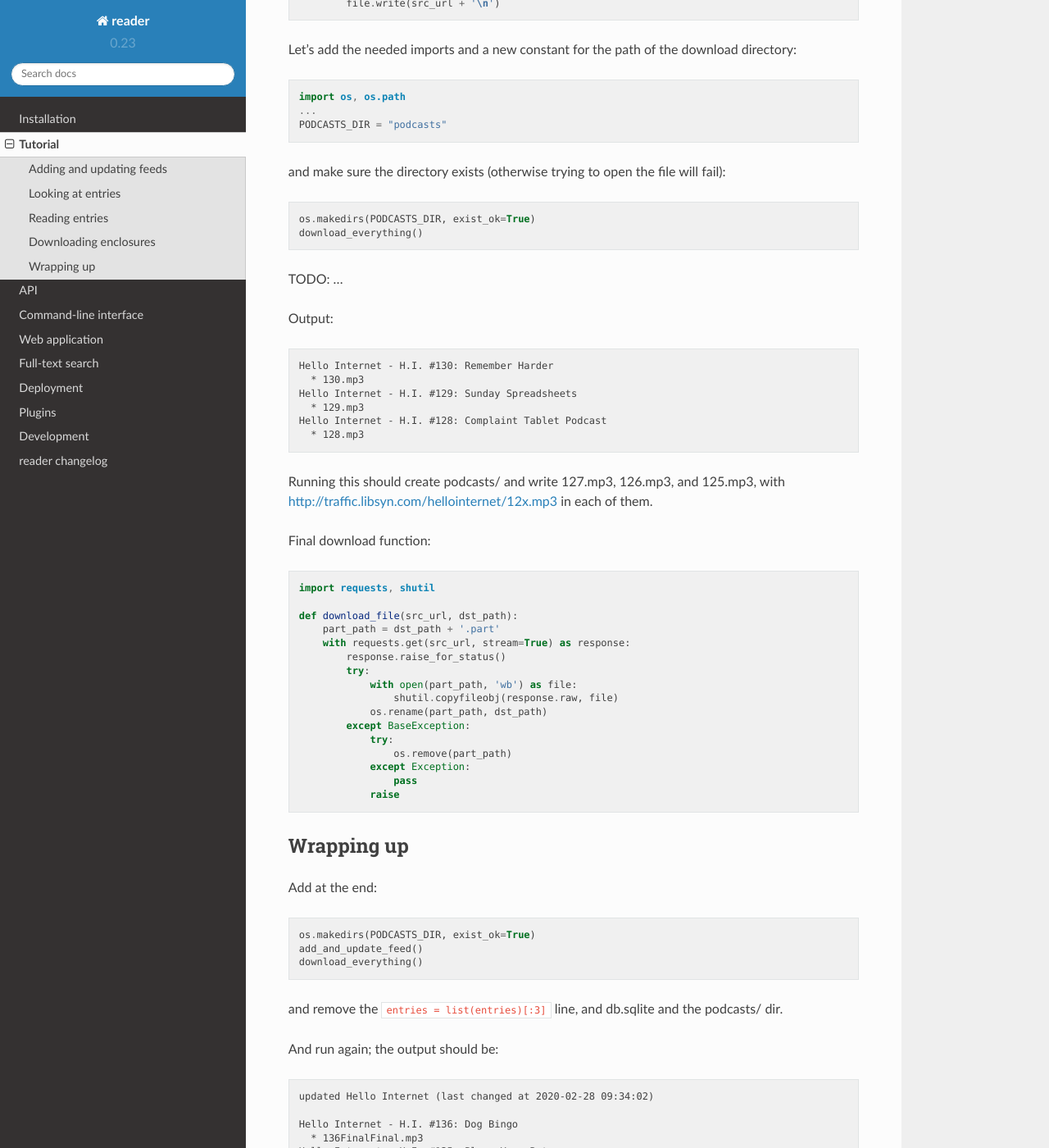
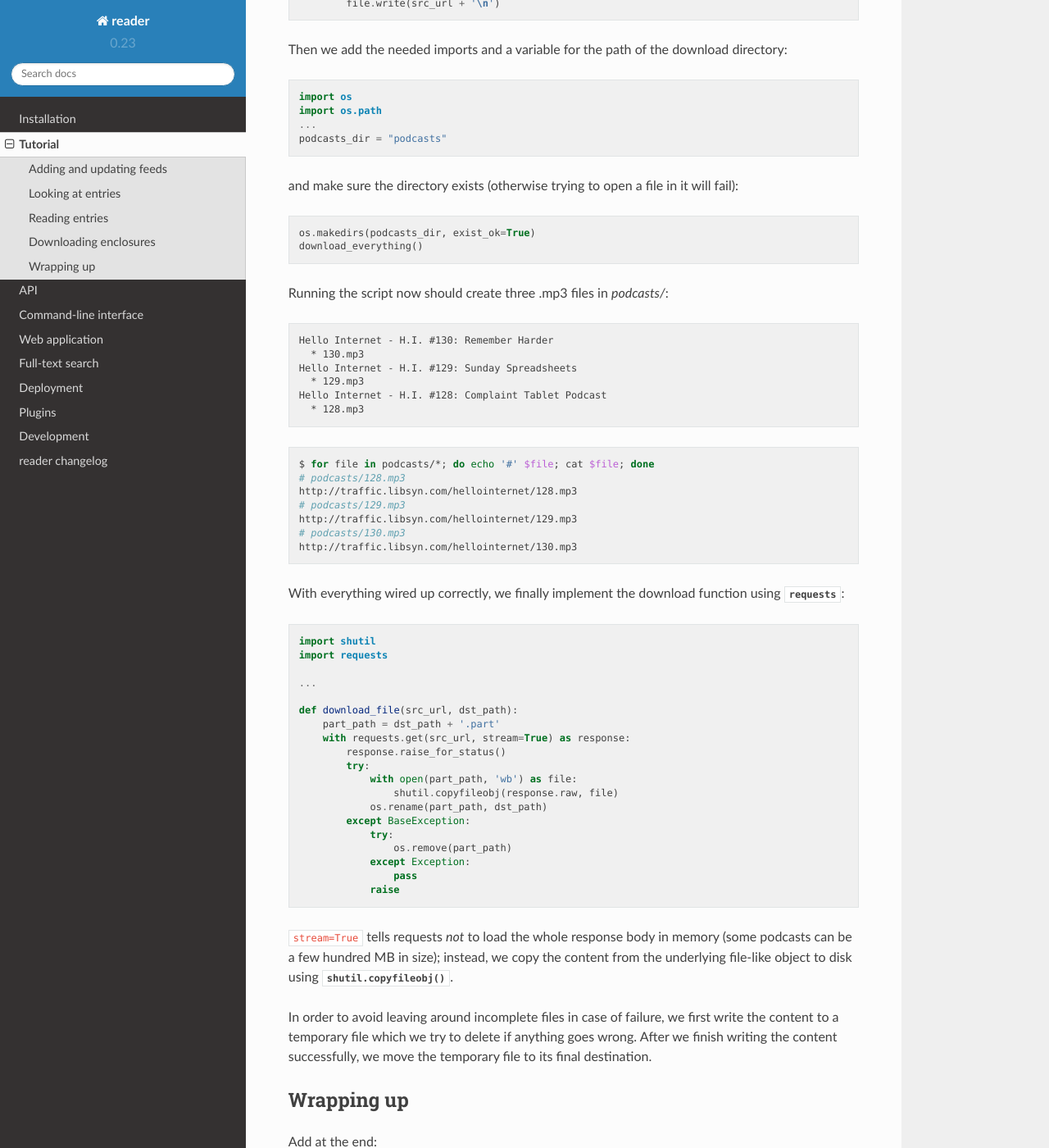
Before and after one commit to Alcides1123/reader, a Sphinx documentation site: the page built from docs/tutorial.rst, in a window 1280 px wide and 1400 px high, scrolled down 3257 px. Shown: the whole window at 82% size. Built offline with Sphinx 7.4.7 and the Read the Docs theme 2.0.0, drawn with Linux system fonts in a browser that asks for light colours; some of the changed text lies outside the part shown.

Commit message:
Tutorial: finish the "downloading" section.
For #158.

```diff
--- a/docs/conf.py
+++ b/docs/conf.py
@@ -10,8 +10,14 @@ extensions = [
     'sphinx.ext.autodoc',
     'sphinx.ext.napoleon',
     'sphinx.ext.todo',
+    'sphinx.ext.intersphinx',
     'sphinx_click.ext',
 ]
+
+intersphinx_mapping = {
+    "python": ("https://docs.python.org/3/", None),
+    "requests": ("https://requests.readthedocs.io/en/stable/", None),
+}
 
 autodoc_mock_imports = ['bs4', 'mutagen', 'flask', 'werkzeug', 'humanize']
 
--- a/docs/tutorial.rst
+++ b/docs/tutorial.rst
@@ -154,8 +154,8 @@ If you run it again, it will show the next 3 unread entries:
 Downloading enclosures
 ----------------------
 
-With the machinery to go through entries in place,
-let's go through their enclosures::
+Once we have the machinery to go through entries in place,
+we go through their enclosures::
 
     for entry in entries:
         print(entry.feed.title, '-', entry.title)
@@ -163,7 +163,7 @@ let's go through their enclosures::
         for enclosure in entry.enclosures:
             filename = enclosure.href.rpartition('/')[2]
             print("  *", filename)
-            download_file(enclosure.href, os.path.join(PODCASTS_DIR, filename))
+            download_file(enclosure.href, os.path.join(podcasts_dir, filename))
 
         reader.mark_as_read(entry)
 
@@ -177,23 +177,21 @@ that only writes the enclosure URL to the file instead downloading it::
         with open(dst_path, 'w') as file:
             file.write(src_url + '\n')
 
-Let's add the needed imports and a new constant for the path of
-the download directory::
+Then we add the needed imports and a variable for the path of the download
+directory::
 
-    import os, os.path
+    import os
+    import os.path
     ...
-    PODCASTS_DIR = "podcasts"
+    podcasts_dir = "podcasts"
 
-and make sure the directory exists (otherwise trying to open the file will fail)::
+and make sure the directory exists
+(otherwise trying to open a file in it will fail)::
 
-    os.makedirs(PODCASTS_DIR, exist_ok=True)
+    os.makedirs(podcasts_dir, exist_ok=True)
     download_everything()
 
-
-TODO: ...
-
-
-Output:
+Running the script now should create three .mp3 files in `podcasts/`:
 
 .. code-block:: text
 
@@ -204,14 +202,24 @@ Output:
     Hello Internet - H.I. #128: Complaint Tablet Podcast
       * 128.mp3
 
-Running this should create podcasts/ and write 127.mp3, 126.mp3, and 125.mp3,
-with http://traffic.libsyn.com/hellointernet/12x.mp3 in each of them.
+.. code-block:: bash
+
+    $ for file in podcasts/*; do echo '#' $file; cat $file; done
+    # podcasts/128.mp3
+    http://traffic.libsyn.com/hellointernet/128.mp3
+    # podcasts/129.mp3
+    http://traffic.libsyn.com/hellointernet/129.mp3
+    # podcasts/130.mp3
+    http://traffic.libsyn.com/hellointernet/130.mp3
 
 
+With everything wired up correctly,
+we finally implement the download function using :mod:`requests`::
 
-Final download function::
+    import shutil
+    import requests
 
-    import requests, shutil
+    ...
 
     def download_file(src_url, dst_path):
         part_path = dst_path + '.part'
@@ -228,12 +236,24 @@ Final download function::
                     pass
                 raise
 
+``stream=True`` tells requests *not* to load the whole response body in memory
+(some podcasts can be a few hundred MB in size);
+instead, we copy the content from the underlying file-like object
+to disk using :func:`shutil.copyfileobj`.
+
+In order to avoid leaving around incomplete files in case of failure,
+we first write the content to a temporary file which we try to delete
+if anything goes wrong.
+After we finish writing the content successfully,
+we move the temporary file to its final destination.
+
+
 Wrapping up
 -----------
 
 Add at the end::
 
-    os.makedirs(PODCASTS_DIR, exist_ok=True)
+    os.makedirs(podcasts_dir, exist_ok=True)
     add_and_update_feed()
     download_everything()
 
```
